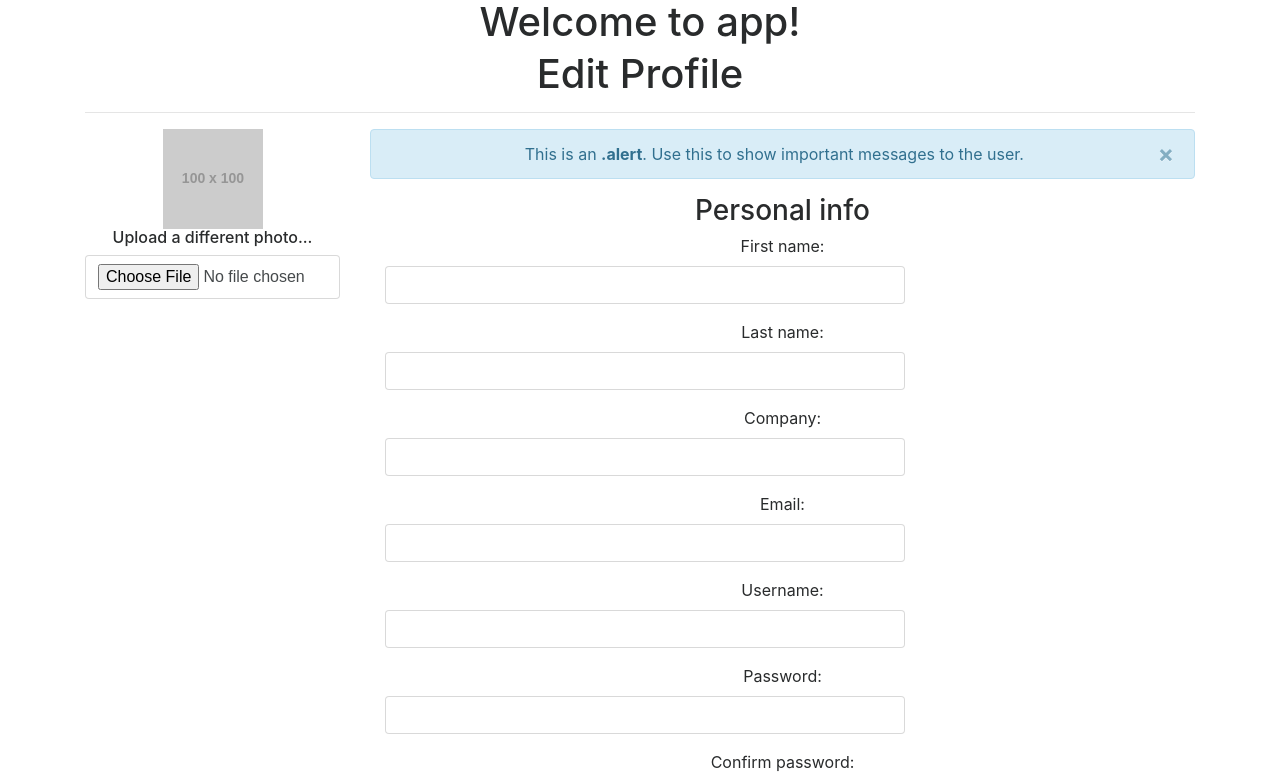
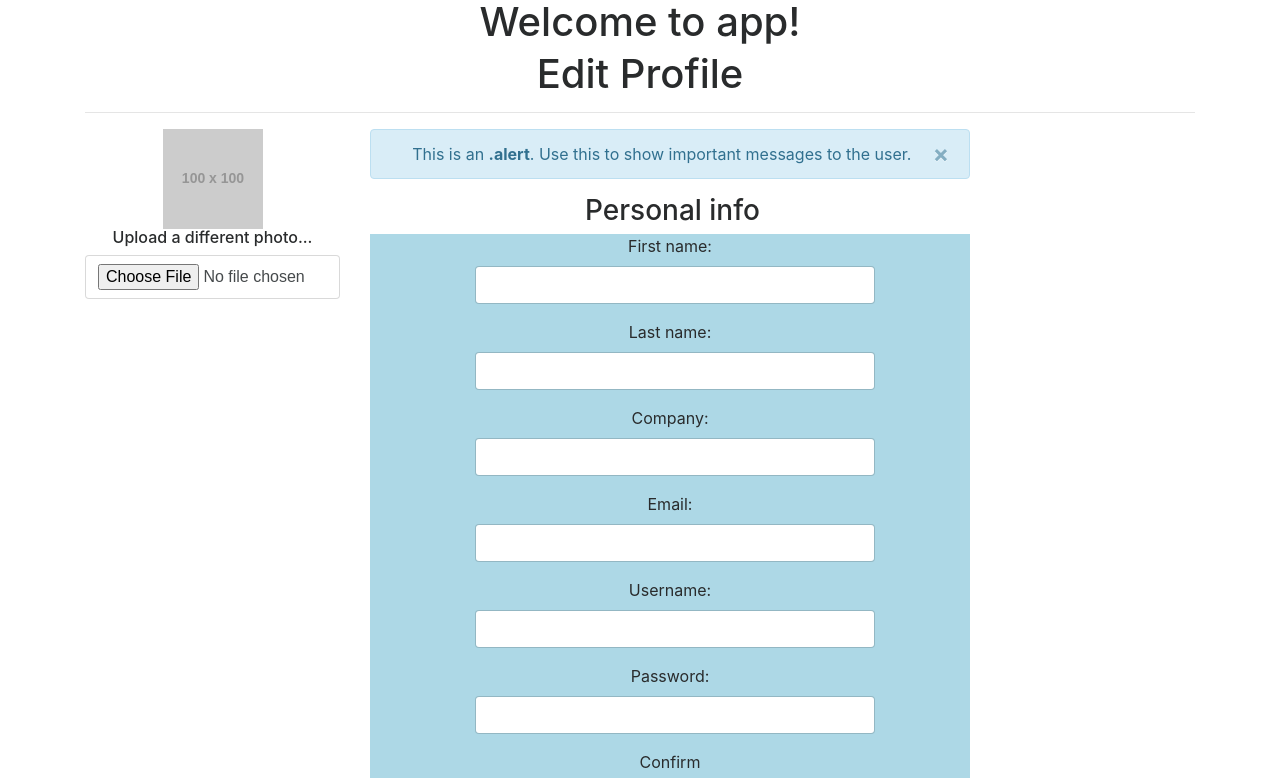
Before and after one commit to team-rattlesnake/batch-haven, an Angular app in the folder RaftPackAngular/: page / in a window 1280 px wide. Shown: the top 778 px of the page. Built offline with nearby package versions, Linux system fonts and the light colour scheme.

Commit message:
Fixed up css page for ModifyComponentPage html

```diff
--- a/RaftPackAngular/src/app/modify-user-info/modify-user-info.component.css
+++ b/RaftPackAngular/src/app/modify-user-info/modify-user-info.component.css
@@ -0,0 +1,67 @@
+.form-horizontal{
+    background-color: lightblue;
+    width: 600px;
+}
+
+.form-control{
+   align-content: center;
+}
+
+#fname{
+    position: relative;
+    left : 90px;
+    width: 400px;
+
+}
+
+#lname{
+    position: relative;
+    left : 90px;
+    width: 400px;
+
+}
+
+#compname{
+    position: relative;
+    left : 90px;
+    width: 400px;
+
+}
+
+#ename{
+    position: relative;
+    left : 90px;
+    width: 400px;
+
+}
+
+#uname{
+    position: relative;
+    left : 90px;
+    width: 400px;
+
+}
+
+#pname{
+    position: relative;
+    left : 90px;
+    width: 400px;
+
+}
+
+#cname{
+    position: relative;
+    left : 90px;
+    width: 400px;
+
+}
+
+.alert.alert-info.alert-dismissable{
+    width:600px;
+}
+
+h3{
+    position : relative;
+    right : 110px;
+
+}
--- a/RaftPackAngular/src/app/modify-user-info/modify-user-info.component.html
+++ b/RaftPackAngular/src/app/modify-user-info/modify-user-info.component.html
@@ -32,38 +32,38 @@
         <div class="form-group">
           <label class="col-lg-3 control-label">Last name:</label>
           <div class="col-lg-8">
-            <input class="form-control" #lastname type="text">
+            <input class="form-control" #lastname type="text" id="lname">
           </div>
         </div>
         <div class="form-group">
           <label class="col-lg-3 control-label">Company:</label>
           <div class="col-lg-8">
-            <input class="form-control" #company type="text" value="">
+            <input class="form-control" #company type="text" id="compname">
           </div>
         </div>
         <div class="form-group">
           <label class="col-lg-3 control-label">Email:</label>
           <div class="col-lg-8">
-            <input class="form-control" #email type="text">
+            <input class="form-control" #email type="text" id="ename">
           </div>
         </div>
 
         <div class="form-group">
           <label class="col-md-3 control-label">Username:</label>
           <div class="col-md-8">
-            <input class="form-control" #username type="text">
+            <input class="form-control" #username type="text" id="uname">
           </div>
         </div>
         <div class="form-group">
           <label class="col-md-3 control-label">Password:</label>
           <div class="col-md-8">
-            <input class="form-control" #password type="password">
+            <input class="form-control" #password type="password" id="pname">
           </div>
         </div>
         <div class="form-group">
           <label class="col-md-3 control-label">Confirm password:</label>
           <div class="col-md-8">
-            <input class="form-control" #confirmation type="password">
+            <input class="form-control" #confirmation type="password" id="cname">
           </div>
         </div>
         <div class="form-group">
```
